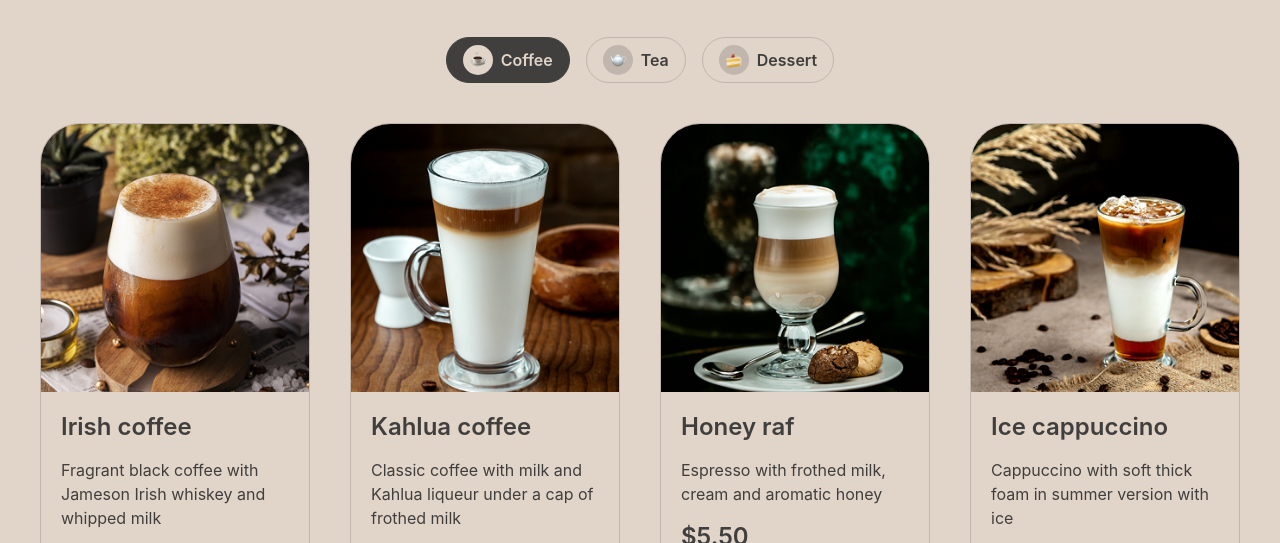
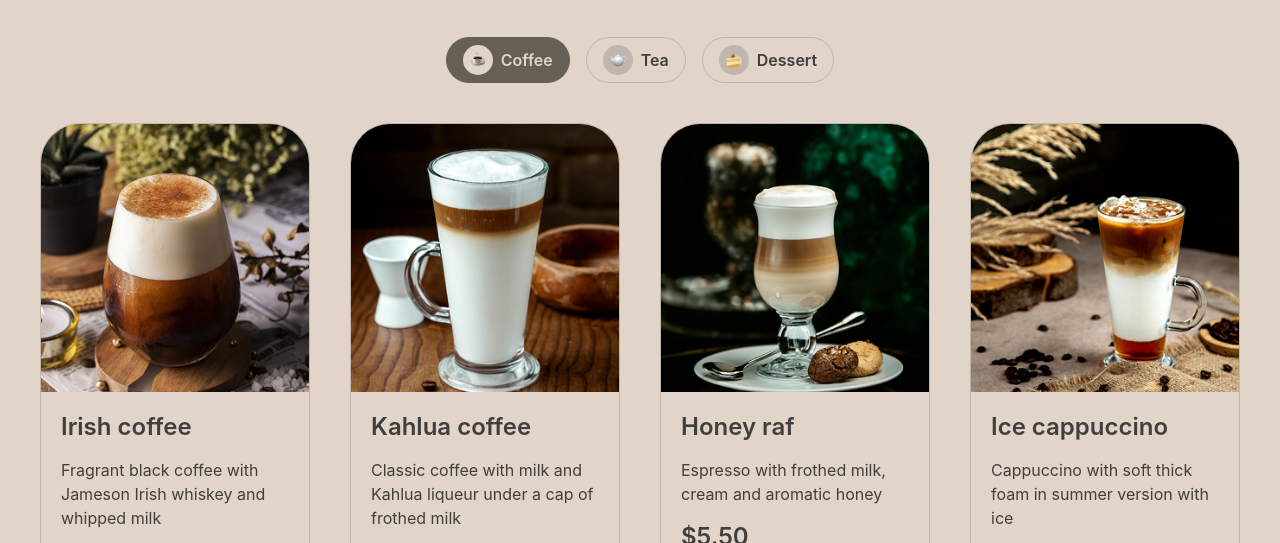
Before and after one commit to souldire/rsschool-landing-page, a plain HTML site: page catalog.html in a window 1280 px wide. Shown: the part 253-796 px from the top of the page. Drawn offline with Linux system fonts and the light colour scheme.

Commit message:
refactor: change backgraund/border colors in catalog tab buttons

```diff
--- a/styles/style.css
+++ b/styles/style.css
@@ -618,8 +618,8 @@ footer .first_column .sub_title {
 }
 
 .tab[aria-pressed="true"] {
-  background-color: var(--text-primary);
-  border-color: var(--text-primary);
+  background-color: var(--bg-container);
+  border-color: var(--bg-container);
   color: var(--text-inverse);
 }
 
```
